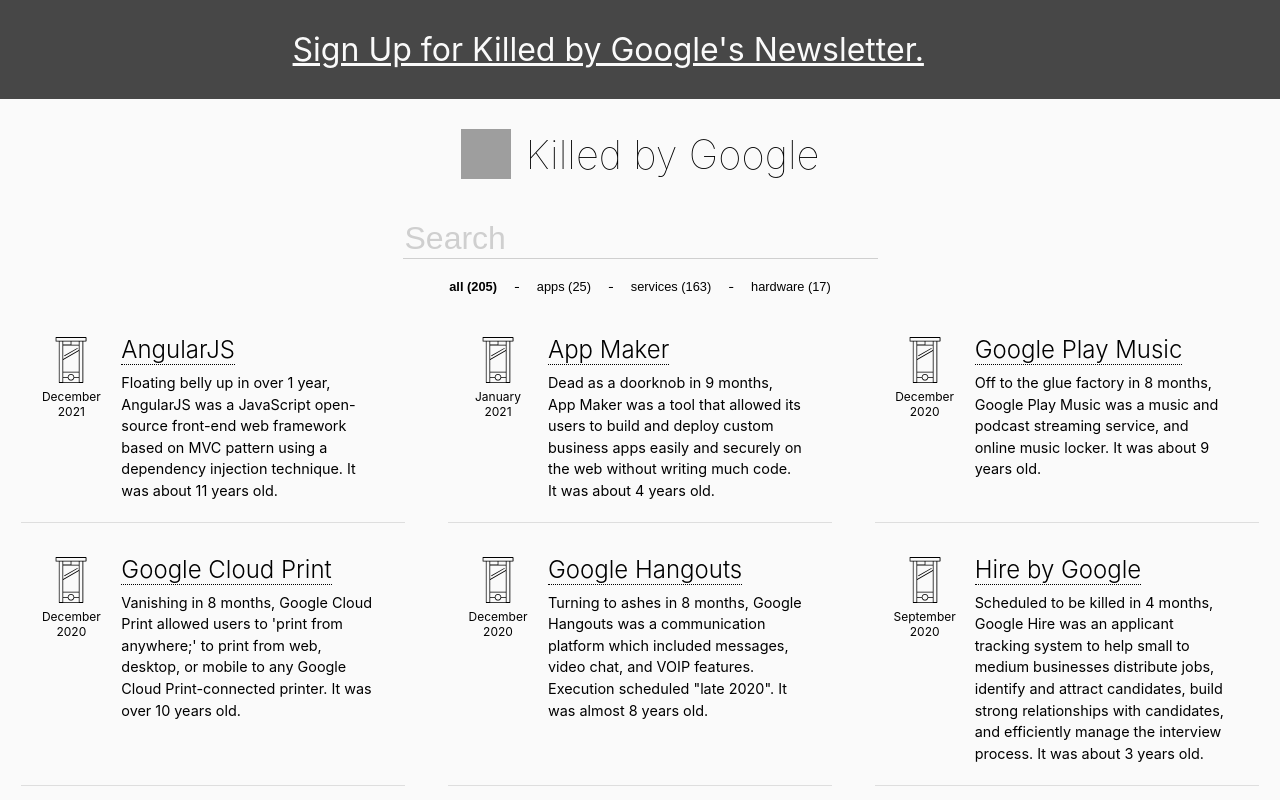
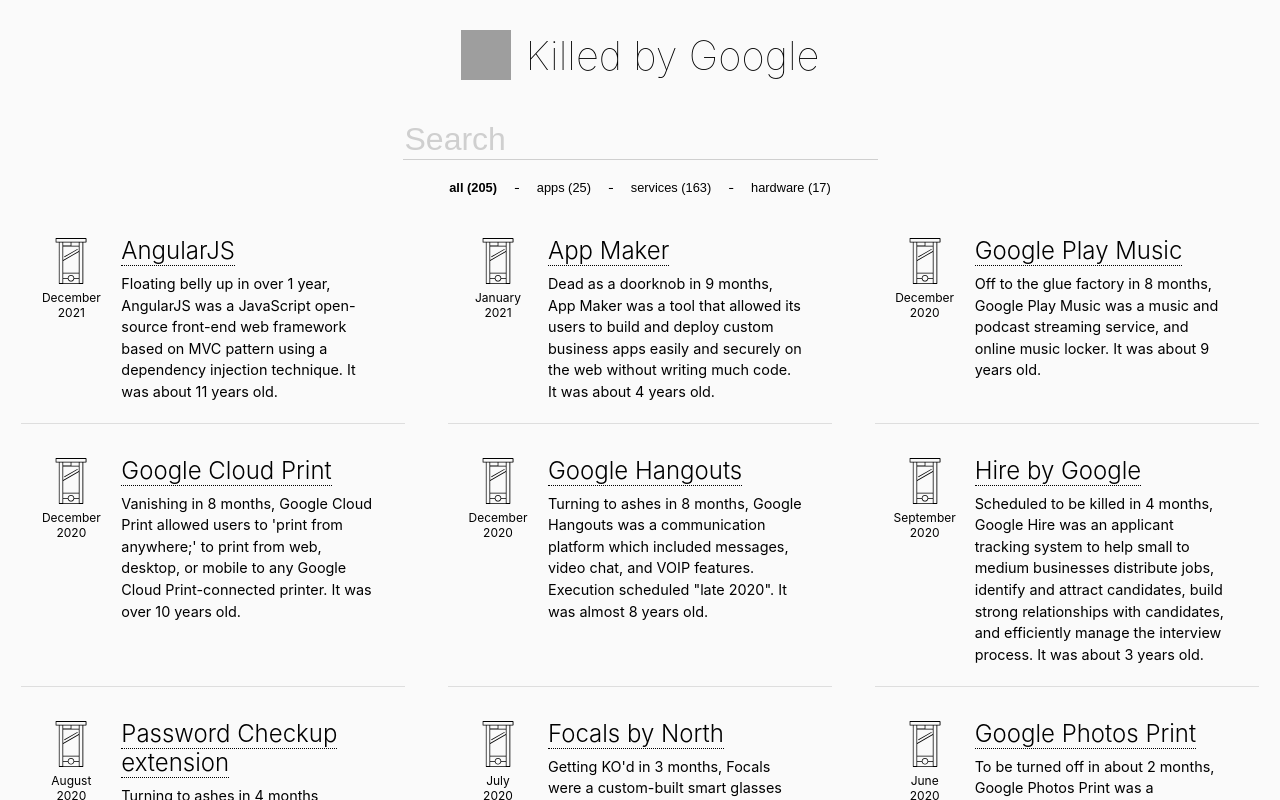
Before and after one commit to bright0220/killedbygoogle, a React app: page / in a window 1280 px wide. Shown: the top 800 px of the page. Built offline with nearby package versions, Linux system fonts and the light colour scheme; grey boxes are pictures that could not be loaded.

Commit message:
Update App.jsx

```diff
--- a/src/App.jsx
+++ b/src/App.jsx
@@ -76,9 +76,6 @@
     const { listOfItems, activeFilter, term, fullList } = this.state;
     return (
       <div>
-        <BannerMessage>
-          <a href="https://newsletter.killedbygoogle.com/lets-do-it" target="_blank">Sign Up for Killed by Google's Newsletter.</a>
-        </BannerMessage>
         <Header />
         <Search search={this.searchFilter} term={term} />
         <Filter
```
